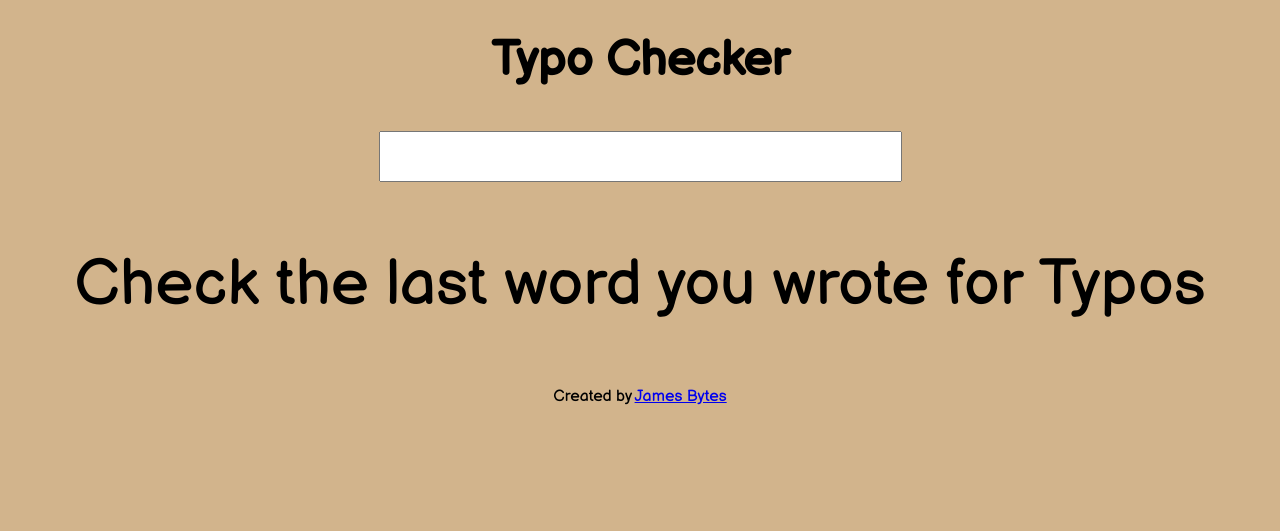
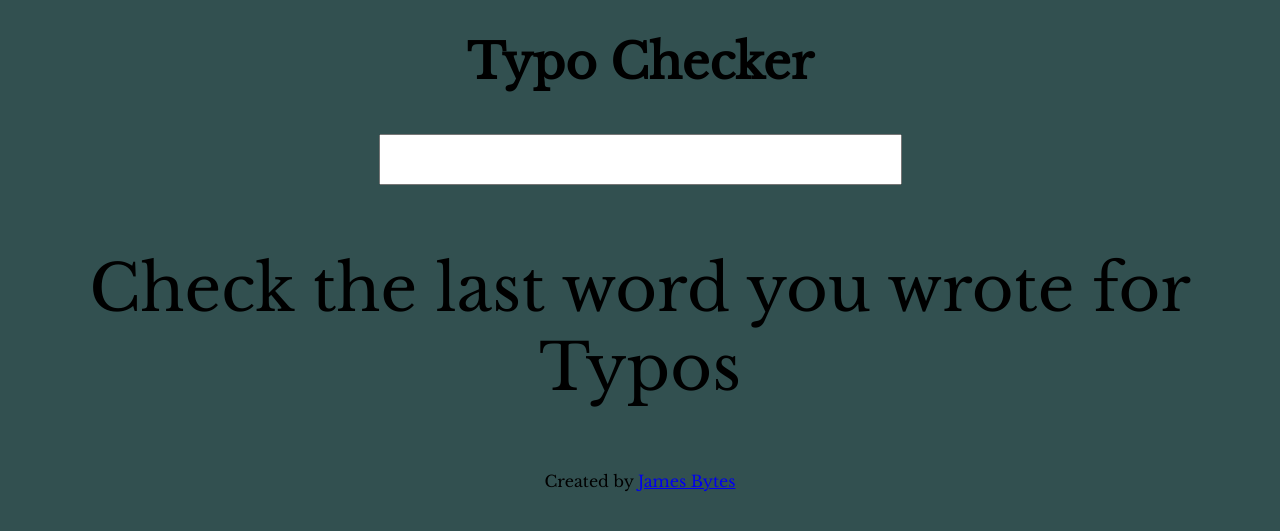
Before and after one commit to motibytes/motibytes.github.io, a Jekyll site: the page projects_typocheck.html, which Jekyll copies as it is, in a window 1280 px wide. Shown: the top 531 px of the page. Built offline with Jekyll 4.4.1, drawn with Linux system fonts in a browser that asks for light colours; some web fonts are replaced.

Commit message:
lets try this

```diff
--- a/projects_typocheck.html
+++ b/projects_typocheck.html
@@ -3,18 +3,19 @@
 <!--  to spellcheck the last word -->
 <html>
 <head>
-  <link href="https://fonts.googleapis.com/css2?family=Balsamiq+Sans&display=swap" rel="stylesheet">
-  <meta charset="utf-8">
+<link href="https://fonts.googleapis.com/css2?family=Balsamiq+Sans&family=Gentium+Basic&display=swap" rel="stylesheet">
+<meta charset="utf-8">
   <title>me </title>
   <style>
+  @import url(http://fonts.googleapis.com/css?family=Julius+Sans+One|Libre+Baskerville:400,400italic);
     input {
       font-size: 2.5em;
       margin: 10px 1px 0;
     }
     body {
-    background-color: #d2b48c;
+    background-color: #325050;
     text-align: center;
-    font-family: 'Balsamiq Sans', cursive;
+    font-family: 'Libre Baskerville', sans-serif;
     }
     h1 {
       font-size: 3em;
```
